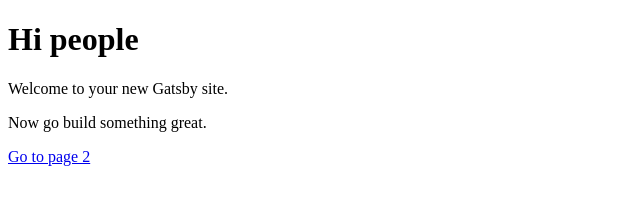
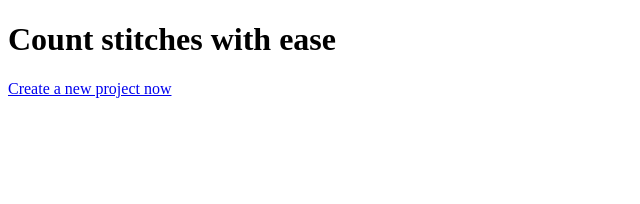
Before and after one commit to snegu/stitchally, a Gatsby site: page / in a window 1280 px wide. Shown: the whole page, without its empty margins (0-640 px from the left). Built offline with nearby package versions, Linux system fonts and the light colour scheme; Gatsby itself is replaced by a stand-in of ours.

Commit message:
Edited text

```diff
--- a/gatsby-config.js
+++ b/gatsby-config.js
@@ -1,6 +1,6 @@
 module.exports = {
   siteMetadata: {
-    title: 'Gatsby Default Starter',
+    title: 'Stitchally',
   },
   plugins: ['gatsby-plugin-react-helmet'],
 }
--- a/src/pages/index.js
+++ b/src/pages/index.js
@@ -3,10 +3,8 @@ import Link from 'gatsby-link'
 
 const IndexPage = () => (
   <div>
-    <h1>Hi people</h1>
-    <p>Welcome to your new Gatsby site.</p>
-    <p>Now go build something great.</p>
-    <Link to="/page-2/">Go to page 2</Link>
+    <h1>Count stitches with ease</h1>
+    <Link to="/page-2/">Create a new project now</Link>
   </div>
 )
 
```
